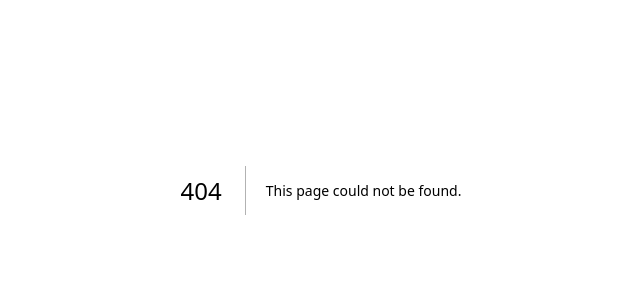
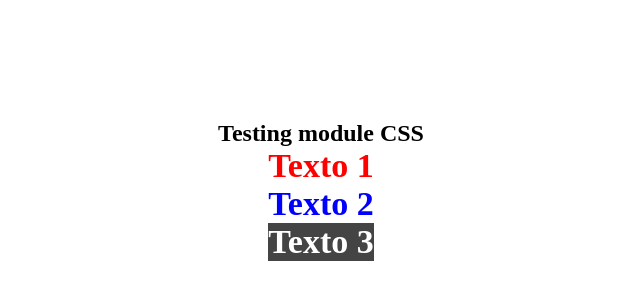
Before and after one commit to wagnnermorais/Next-React-Full-Course-Exercises, a Next.js app: page /css/integracao2 in a window 1280 px wide. Before the commit this address had no page. Shown: the part 210-510 px from the top of the page, without its empty margins (319-959 px from the left). Built offline with nearby package versions, Linux system fonts and the light colour scheme.

Commit message:
feat: using module css

```diff
--- /dev/null
+++ b/pages/css/integracao2.jsx
@@ -0,0 +1,12 @@
+import styles from "./integracao2.module.css";
+
+export default function integracao2() {
+  return (
+    <div className={styles.container}>
+      <h2>Testing module CSS</h2>
+      <div className={styles.vermelha}>Texto 1</div>
+      <div className={styles.azul}>Texto 2</div>
+      <div className={styles.branca}>Texto 3</div>
+    </div>
+  );
+}
--- /dev/null
+++ b/pages/css/integracao2.module.css
@@ -0,0 +1,26 @@
+.container {
+  display: flex;
+  flex-direction: column;
+  justify-content: center;
+  align-items: center;
+  min-height: 100vh;
+}
+
+.vermelha {
+  font-size: 2.125rem;
+  font-weight: 700;
+  color: red;
+}
+
+.azul {
+  font-size: 2.125rem;
+  font-weight: 700;
+  color: blue;
+}
+
+.branca {
+  font-size: 2.125rem;
+  font-weight: 700;
+  color: #fff;
+  background: #444;
+}
```
